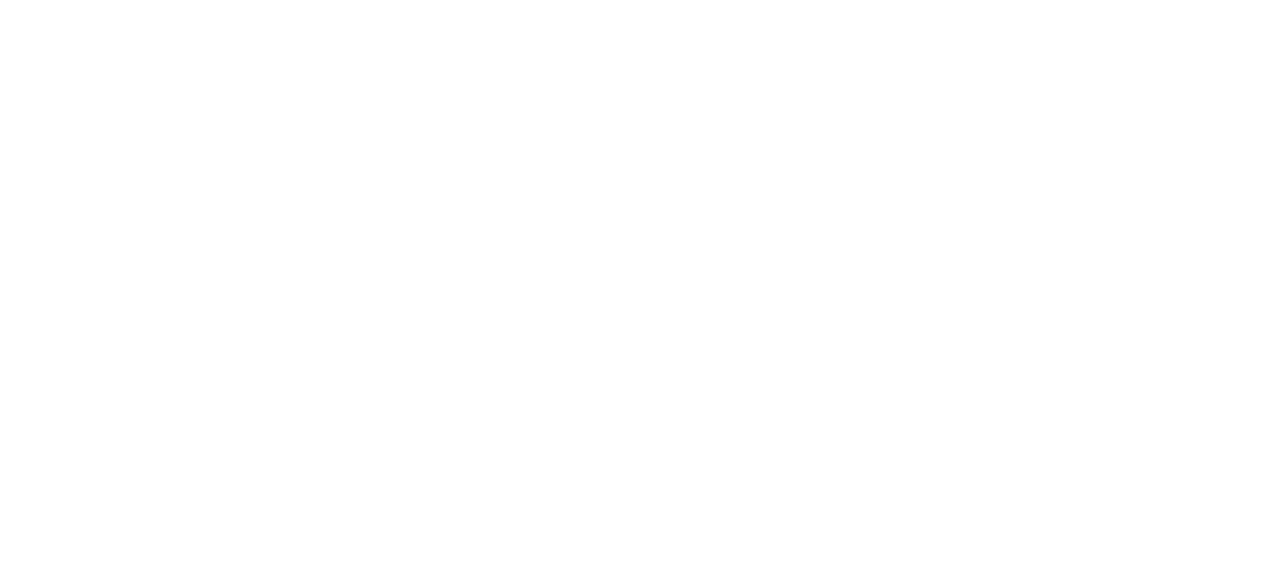
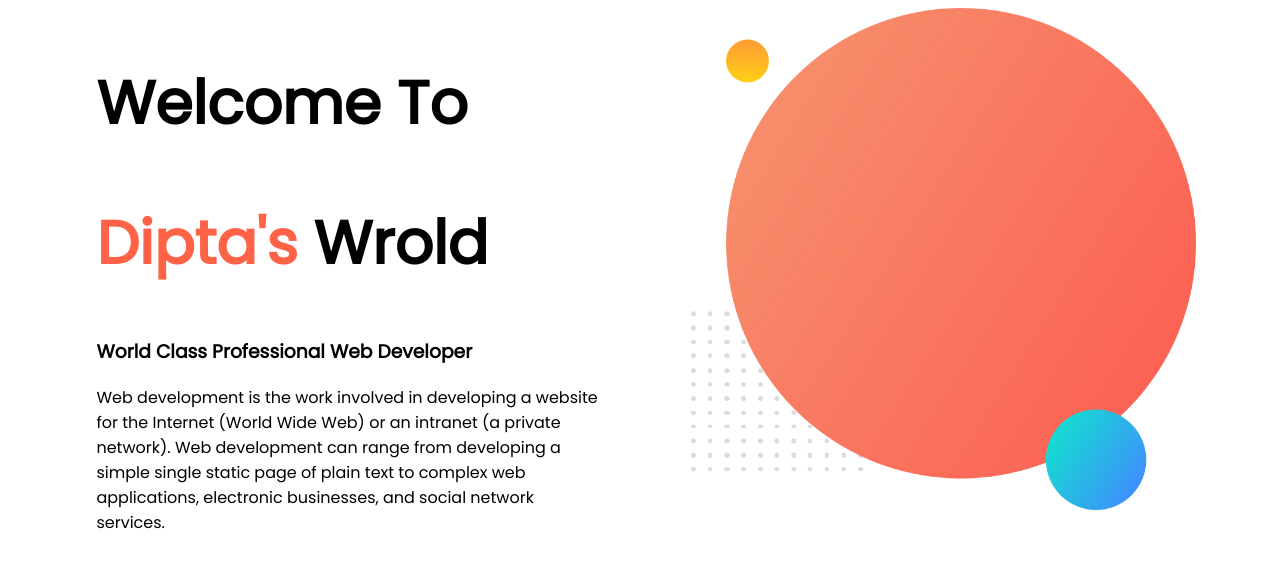
Before and after one commit to DiptaSaha/Developer-Project, a plain HTML site: page index.html in a window 1280 px wide. Drawn offline with Linux system fonts and the light colour scheme.

Commit message:
Top section done

```diff
--- a/index.html
+++ b/index.html
@@ -5,8 +5,20 @@
     <meta http-equiv="X-UA-Compatible" content="IE=edge">
     <meta name="viewport" content="width=device-width, initial-scale=1.0">
     <title>I'm Dipta</title>
+    <link href="https://fonts.googleapis.com/css2?family=Poppins&display=swap" rel="stylesheet">
+    <link rel="stylesheet" href="style.css">
 </head>
 <body>
-
+  <section>
+    <div class="half_width">
+        <h1>Welcome To </h1>
+        <h1><span class="name_highlight">Dipta's</span> Wrold</h1>
+        <h3>World Class Professional Web Developer</h3>
+        <p>Web development is the work involved in developing a website for the Internet (World Wide Web) or an intranet (a private network). Web development can range from developing a simple single static page of plain text to complex web applications, electronic businesses, and social network services.</p>
+    </div>
+    <div class="half_width">
+        <img src="images/my-bg.png" alt="" >
+    </div>
+  </section>
 </body>
 </html>
--- /dev/null
+++ b/style.css
@@ -0,0 +1,18 @@
+body{
+    font-family: 'Poppins', sans-serif;
+}
+h1{
+    font-size: 60px;
+}
+.name_highlight{
+color: tomato;
+}
+.half_width{
+    width: 40%;
+    float: left;
+    margin-left: 5%;
+    padding-left: 2%;
+}
+.half_width img{
+    width: 100%;
+}
```
Also changed, not shown: images/dream-bg.png (added), images/exp-bg.png (added), images/my-bg.png (added), images/my-bg2.png (added), images/top-banner.png (added).
